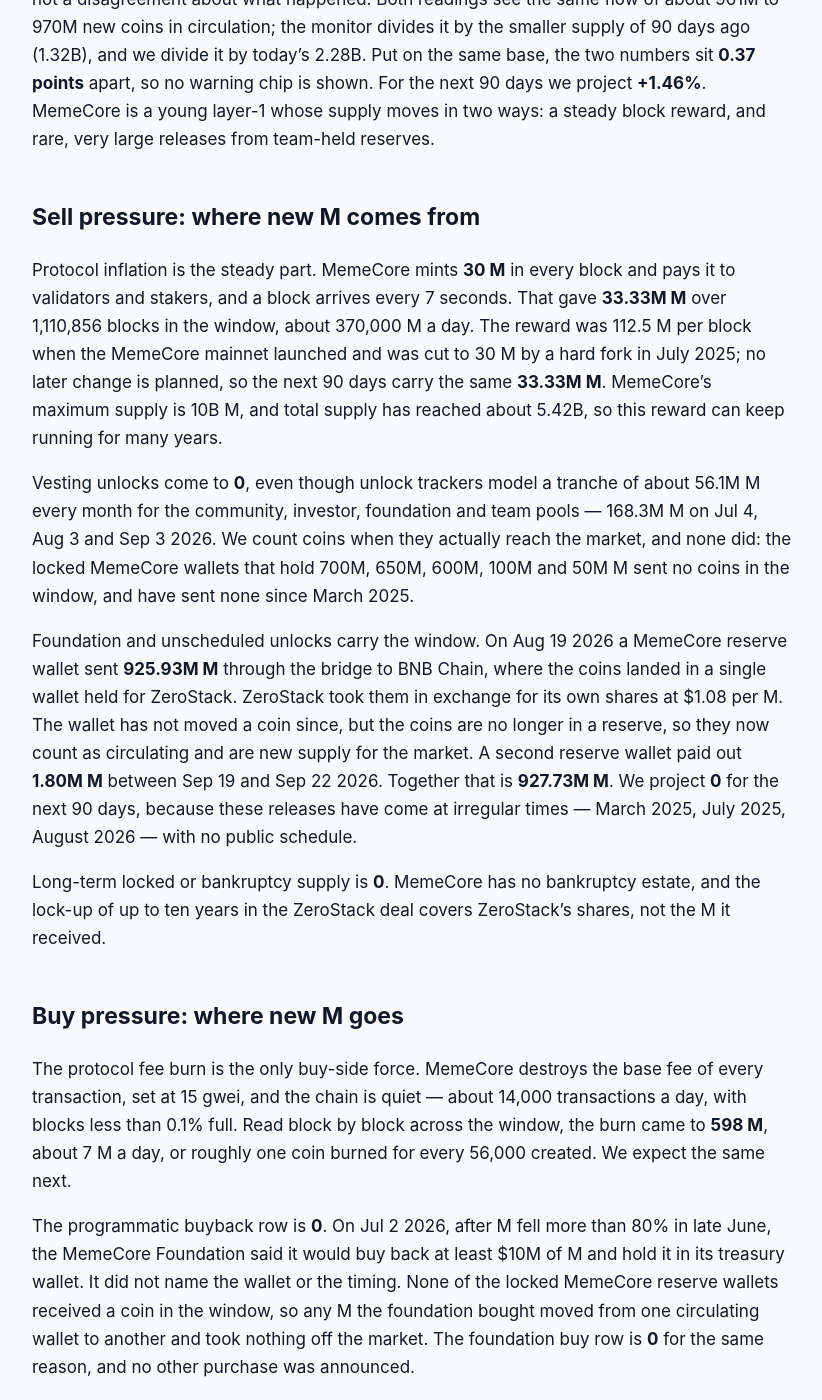
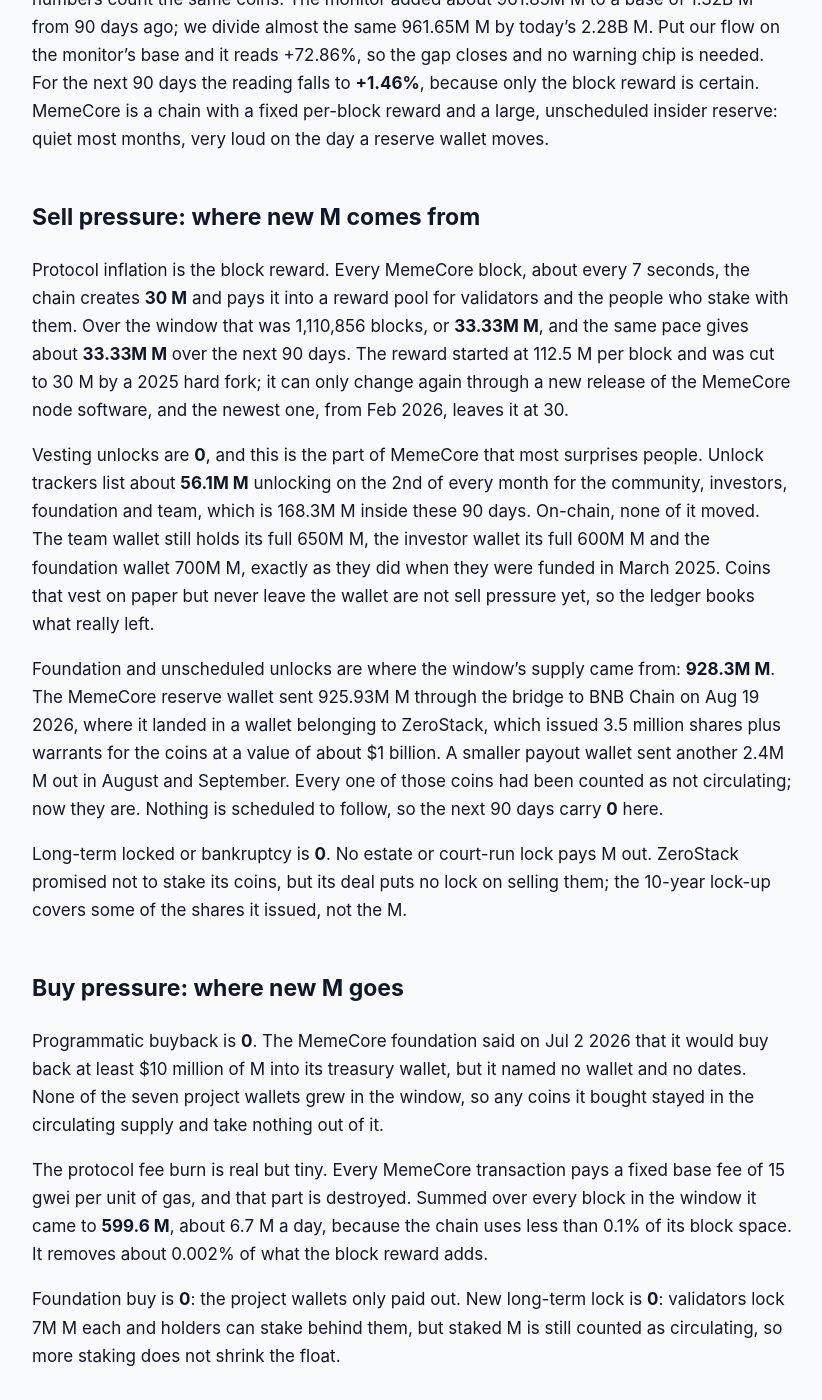
Before and after one commit to jeevansongmy-spec/mrnasdog-articles, a Jekyll site: the page built from crypto/memecore-pressure-framework.md, in a window 1280 px wide and 1400 px high, scrolled down 585 px. Shown: the whole window, without its empty margins (228-1050 px from the left). Built offline with Jekyll 4.4.1, drawn with Linux system fonts in a browser that asks for light colours; some of the changed text lies outside the part shown.

Commit message:
publish: crypto/memecore-pressure-framework

```diff
--- a/crypto/memecore-pressure-framework.md
+++ b/crypto/memecore-pressure-framework.md
@@ -1,65 +1,67 @@
 ---
-title:         "M Inflation Analysis · September 2026 · Supply growing · projected to keep growing"
-description:   "M supply is growing: a 925.93M reserve release on Aug 19 2026 plus 30 new M a block gave +42.15% in 90 days. Next 90 days: +1.46%, with 3.14B M still locked."
+title:         "M Inflation Analysis · October 2026 · Supply growing · projected to keep growing"
+description:   "M supply grew +42.15% in 90 days: a 925.93M M reserve release to ZeroStack plus 33.33M in block rewards. Next 90 days about +1.46%; 3.14B M held back."
 canonical_url: "https://mrnasdog.com/research/memecore/inflation"
-tags:          ["crypto", "memecore", "layer1", "meme"]
+tags:          ["crypto", "m", "memecore", "layer1"]
 published:     true
 ---
 
 > Originally published at **[mrnasdog.com/research/memecore/inflation](https://mrnasdog.com/research/memecore/inflation)** by MrNasdog.
 
-# M Inflation Analysis · September 2026 · Supply growing · projected to keep growing
+# M Inflation Analysis · October 2026 · Supply growing · projected to keep growing
 
-MemeCore's M supply grew **42.15%** in the last 90 days, and almost all of that came from one event: on Aug 19 2026 a locked MemeCore reserve released **925.93M M** to ZeroStack, a Nasdaq-listed company, which made those coins part of the circulating supply. Block rewards added another **33.33M M**, and the fee burn removed only **598 M**. With no release scheduled, the next 90 days should add about **1.46%** — just the 30 new M in every block — while **3.14B M** still sits in seven locked wallets with no public release date.
+MemeCore's circulating M supply grew **+42.15%** in the 90 days to Oct 2 2026, and almost all of it came from one transfer: on Aug 19 2026 a MemeCore project wallet released **925.93M M** to ZeroStack, a Nasdaq-listed company, in a token-for-shares deal. Block rewards added **33.33M M**, the fee burn removed only about **600 M**, and with no release scheduled the next 90 days look like rewards alone: about **+1.46%**. The real risk is the **3.14B M** still sitting in seven project wallets, released only when the project decides to.
 
 ## The verdict, in one paragraph
 
-Across the 90 days to Sep 29 2026, M supply grew by **+42.15%** on our ledger: sell pressure of **961.05M M** against buy pressure of **598 M**, on a circulating supply of **2.28B M**. The supply monitor reads **+73.54%** for the same window, a gap of **31.38 percentage points**. The gap is not a disagreement about what happened. Both readings see the same flow of about 961M to 970M new coins in circulation; the monitor divides it by the smaller supply of 90 days ago (1.32B), and we divide it by today's 2.28B. Put on the same base, the two numbers sit **0.37 points** apart, so no warning chip is shown. For the next 90 days we project **+1.46%**. MemeCore is a young layer-1 whose supply moves in two ways: a steady block reward, and rare, very large releases from team-held reserves.
+Over the last 90 days the MemeCore ledger reads **961.65M M** of sell pressure against **0.0006M M** of buy pressure on a circulating base of **2.28B M**: a net **+42.15%**. Our supply monitor reads **+72.87%** for the same window, a gap of **+30.73 percentage points**, but both numbers count the same coins. The monitor added about 961.85M M to a base of 1.32B M from 90 days ago; we divide almost the same 961.65M M by today's 2.28B M. Put our flow on the monitor's base and it reads +72.86%, so the gap closes and no warning chip is needed. For the next 90 days the reading falls to **+1.46%**, because only the block reward is certain. MemeCore is a chain with a fixed per-block reward and a large, unscheduled insider reserve: quiet most months, very loud on the day a reserve wallet moves.
 
 ## Sell pressure: where new M comes from
 
-Protocol inflation is the steady part. MemeCore mints **30 M** in every block and pays it to validators and stakers, and a block arrives every 7 seconds. That gave **33.33M M** over 1,110,856 blocks in the window, about 370,000 M a day. The reward was 112.5 M per block when the MemeCore mainnet launched and was cut to 30 M by a hard fork in July 2025; no later change is planned, so the next 90 days carry the same **33.33M M**. MemeCore's maximum supply is 10B M, and total supply has reached about 5.42B, so this reward can keep running for many years.
+Protocol inflation is the block reward. Every MemeCore block, about every 7 seconds, the chain creates **30 M** and pays it into a reward pool for validators and the people who stake with them. Over the window that was 1,110,856 blocks, or **33.33M M**, and the same pace gives about **33.33M M** over the next 90 days. The reward started at 112.5 M per block and was cut to 30 M by a 2025 hard fork; it can only change again through a new release of the MemeCore node software, and the newest one, from Feb 2026, leaves it at 30.
 
-Vesting unlocks come to **0**, even though unlock trackers model a tranche of about 56.1M M every month for the community, investor, foundation and team pools — 168.3M M on Jul 4, Aug 3 and Sep 3 2026. We count coins when they actually reach the market, and none did: the locked MemeCore wallets that hold 700M, 650M, 600M, 100M and 50M M sent no coins in the window, and have sent none since March 2025.
+Vesting unlocks are **0**, and this is the part of MemeCore that most surprises people. Unlock trackers list about **56.1M M** unlocking on the 2nd of every month for the community, investors, foundation and team, which is 168.3M M inside these 90 days. On-chain, none of it moved. The team wallet still holds its full 650M M, the investor wallet its full 600M M and the foundation wallet 700M M, exactly as they did when they were funded in March 2025. Coins that vest on paper but never leave the wallet are not sell pressure yet, so the ledger books what really left.
 
-Foundation and unscheduled unlocks carry the window. On Aug 19 2026 a MemeCore reserve wallet sent **925.93M M** through the bridge to BNB Chain, where the coins landed in a single wallet held for ZeroStack. ZeroStack took them in exchange for its own shares at $1.08 per M. The wallet has not moved a coin since, but the coins are no longer in a reserve, so they now count as circulating and are new supply for the market. A second reserve wallet paid out **1.80M M** between Sep 19 and Sep 22 2026. Together that is **927.73M M**. We project **0** for the next 90 days, because these releases have come at irregular times — March 2025, July 2025, August 2026 — with no public schedule.
+Foundation and unscheduled unlocks are where the window's supply came from: **928.3M M**. The MemeCore reserve wallet sent 925.93M M through the bridge to BNB Chain on Aug 19 2026, where it landed in a wallet belonging to ZeroStack, which issued 3.5 million shares plus warrants for the coins at a value of about $1 billion. A smaller payout wallet sent another 2.4M M out in August and September. Every one of those coins had been counted as not circulating; now they are. Nothing is scheduled to follow, so the next 90 days carry **0** here.
 
-Long-term locked or bankruptcy supply is **0**. MemeCore has no bankruptcy estate, and the lock-up of up to ten years in the ZeroStack deal covers ZeroStack's shares, not the M it received.
+Long-term locked or bankruptcy is **0**. No estate or court-run lock pays M out. ZeroStack promised not to stake its coins, but its deal puts no lock on selling them; the 10-year lock-up covers some of the shares it issued, not the M.
 
 ## Buy pressure: where new M goes
 
-The protocol fee burn is the only buy-side force. MemeCore destroys the base fee of every transaction, set at 15 gwei, and the chain is quiet — about 14,000 transactions a day, with blocks less than 0.1% full. Read block by block across the window, the burn came to **598 M**, about 7 M a day, or roughly one coin burned for every 56,000 created. We expect the same next.
+Programmatic buyback is **0**. The MemeCore foundation said on Jul 2 2026 that it would buy back at least $10 million of M into its treasury wallet, but it named no wallet and no dates. None of the seven project wallets grew in the window, so any coins it bought stayed in the circulating supply and take nothing out of it.
 
-The programmatic buyback row is **0**. On Jul 2 2026, after M fell more than 80% in late June, the MemeCore Foundation said it would buy back at least $10M of M and hold it in its treasury wallet. It did not name the wallet or the timing. None of the locked MemeCore reserve wallets received a coin in the window, so any M the foundation bought moved from one circulating wallet to another and took nothing off the market. The foundation buy row is **0** for the same reason, and no other purchase was announced.
+The protocol fee burn is real but tiny. Every MemeCore transaction pays a fixed base fee of 15 gwei per unit of gas, and that part is destroyed. Summed over every block in the window it came to **599.6 M**, about 6.7 M a day, because the chain uses less than 0.1% of its block space. It removes about 0.002% of what the block reward adds.
 
-New long-term locks are **0**. Staking is open to anyone and each MemeCore validator puts up 7M M, but staked coins count as circulating and can be withdrawn, so staking does not shrink the market supply.
+Foundation buy is **0**: the project wallets only paid out. New long-term lock is **0**: validators lock 7M M each and holders can stake behind them, but staked M is still counted as circulating, so more staking does not shrink the float.
 
 ## Foundation and overhang
 
-MemeCore's whole non-circulating supply sits in seven multisig wallets created on Mar 28 2025, and together they hold **3.14B M** — the exact gap between total and circulating supply. The largest is the reserve wallet that made the ZeroStack release, now at **724.07M M** after holding 1.65B at the start of the window. Four wallets have not moved since they were funded: **700M**, **650M**, **600M** and **100M M**, sizes that match the foundation, core contributor, investor and meme treasury shares of MemeCore's allocation. A payout wallet holds **315.52M M** and a small one **50M M**. The foundation's buyback wallet is also on watch, but its address has not been shared.
+Seven MemeCore project wallets, all created on one day in March 2025, hold every coin not counted as circulating: **3.14B M**, more than the 2.28B M in circulation. The reserve wallet that funded the ZeroStack deal still holds **724.1M M**. The foundation wallet holds **700M M**, the team wallet **650M M**, the investor wallet **600M M**, a payout wallet **314.9M M**, the meme treasury **100M M** and one more wallet **50M M**. The team, investor and foundation wallets carry a growing backlog of paper unlocks that could be paid out at any time.
 
-ZeroStack's **925.93M M** is not an overhang in our ledger, because it is already counted as circulating — if ZeroStack sells, the coins change hands inside the market. We read the seven reserve wallets from the chain at every rebuild. If any of their balances falls between checks, the coins that left go into foundation and unscheduled unlocks at the next check.
+Two large holdings sit inside the float and are worth watching even though they add nothing new to the count: ZeroStack's **925.93M M** on BNB Chain, untouched since it arrived, and a 244.55M M wallet that has never sent a transaction. We read every one of these balances on-chain at each rebuild. If any project wallet's balance falls between refreshes, the outflow enters the foundation and unscheduled unlocks row at the next refresh.
 
-## How M compares to other young layer-1 chains
+## How M compares to other proof-of-stake Layer 1 chains
 
-Most proof-of-stake layer-1 chains pay validators from new coins, like MemeCore. The difference is in the shape. Ethereum's issuance rises and falls with the amount staked, and its fee burn can offset a real share of it when the chain is busy. MemeCore pays a flat 30 M per block no matter how much is staked, and its burn is so small next to that reward that it barely counts. On mechanism, M's steady supply growth is closer to an older proof-of-work coin with a fixed block reward than to a fee-burning chain.
+Most proof-of-stake Layer 1 chains pay validators a percentage of supply each year, so their new supply moves with the amount staked. MemeCore instead pays a flat 30 M per block, which is about 135M M a year, or roughly 5.9% of today's circulating supply. That is higher than Ethereum's staking issuance and in the same range as younger chains that still pay heavily for security, but it is fixed in the client code rather than voted on each epoch, so it only changes with a hard fork.
 
-The bigger difference is how locked supply is held. Many newer layer-1 tokens keep their team and investor allocations in vesting contracts that release on a fixed calendar, so the monthly unlock is predictable and visible in advance. MemeCore keeps its reserves in multisig wallets that the team controls. Nothing forces a release on schedule — which is why none of the modelled monthly tranches has shown up — but nothing stops a large release on any day either, as Aug 19 2026 showed. For a reader, that makes M's supply quiet most of the time and very jumpy on the rare days when a reserve moves.
+The bigger difference is custody. On many chains the team and investor tokens leave escrow on a calendar, so the unlock tracker and the float move together. On MemeCore the calendar and the chain have parted ways: tracked unlocks say about 56.1M M a month is free, while the custody wallets have not paid the team or investors a single coin. That makes MemeCore look calmer than a chain with steady monthly unlocks in most months, and much riskier in the month a wallet moves, as Aug 19 2026 showed.
 
-MemeCore also sits between two groups. It is sold as a meme coin chain, and most meme coins have a fixed supply with nothing left to unlock. M is a layer-1 coin with a live block reward and more than half its made supply still held back, so it carries far more supply risk than a finished, fully unlocked meme coin.
+On the buy side, MemeCore is like other low-traffic EVM chains that burn the base fee: the burn exists but is far too small to matter. Chains that pair a burn with heavy use, or that run buybacks from protocol revenue, can offset part of their issuance; MemeCore offsets about 0.002% of it.
 
 ## What to watch in the next 90 days
 
-First, the modelled monthly tranches on Oct 3, Nov 2 and Dec 3 2026, each about 56.1M M. If any of the 700M, 650M, 600M or 100M wallets sends coins out on or near those dates, the release enters our ledger at the next rebuild.
+The monthly paper unlocks due around Nov 1 2026 and Dec 2 2026, about 56.1M M each: if the team, investor or foundation wallet finally pays out, the ledger books it as new circulating supply.
 
-Second, the MemeCore reserve wallet that still holds **724.07M M**, and the payout wallet with **315.52M M**, which sent coins out again between Sep 19 and Sep 22 2026. Another deal like ZeroStack would show up here first.
+The 724.1M M reserve wallet: it made the August release, and any further deal of that kind would again add hundreds of millions of M in one day.
 
-Third, the ZeroStack wallet on BNB Chain. It does not change our supply count, but a sale of any of its 925.93M M would add real selling to the market. Fourth, any MemeCore client release that changes the 30 M block reward, and any sign of where the foundation's $10M buyback coins are kept. MemeCore's MAGICORE event in Seoul on Sep 30 2026 is the next place new plans could be announced.
+ZeroStack's 925.93M M: the coins are already counted as circulating, but a sale by a listed company would be visible on-chain and in its filings.
+
+Any new MemeCore node release that changes the 30 M block reward, and any wallet or schedule for the foundation's announced buyback.
 
 ## Summary
 
-M supply grew **+42.15%** in the 90 days to Sep 29 2026, driven by a single **925.93M M** reserve release to ZeroStack on Aug 19 2026, plus **33.33M M** of block rewards against a fee burn of only **598 M**. Without another release, the next 90 days add about **+1.46%** from the 30 M paid in every block. The key risk is the **3.14B M** still held in seven team-controlled MemeCore wallets with no public schedule — more than the whole circulating supply today — against a hard cap of 10B M.
+MemeCore (M) supply grew **+42.15%** in the 90 days to Oct 2 2026, driven by a single **925.93M M** release from a project reserve to ZeroStack on Aug 19 2026, plus **33.33M M** of block rewards and a negligible fee burn. Without another release the next 90 days read about **+1.46%**, from the fixed 30 M per block reward. The key risk is the **3.14B M** held in seven project wallets, including a team and investor backlog that has never been paid, which can enter the market whenever the project decides. The hard ceiling is a 10B M maximum supply, reached only through block rewards.
 
 ---
 
-*MrNasdog Pressure Framework analysis of M (MemeCore), Metric 1 — Inflation. Data + explanation only. Not financial advice. Checked Sep 29 2026.*
+*MrNasdog Pressure Framework analysis of M (MemeCore), Metric 1 — Inflation. Data + explanation only. Not financial advice. Checked Oct 2 2026.*
```
